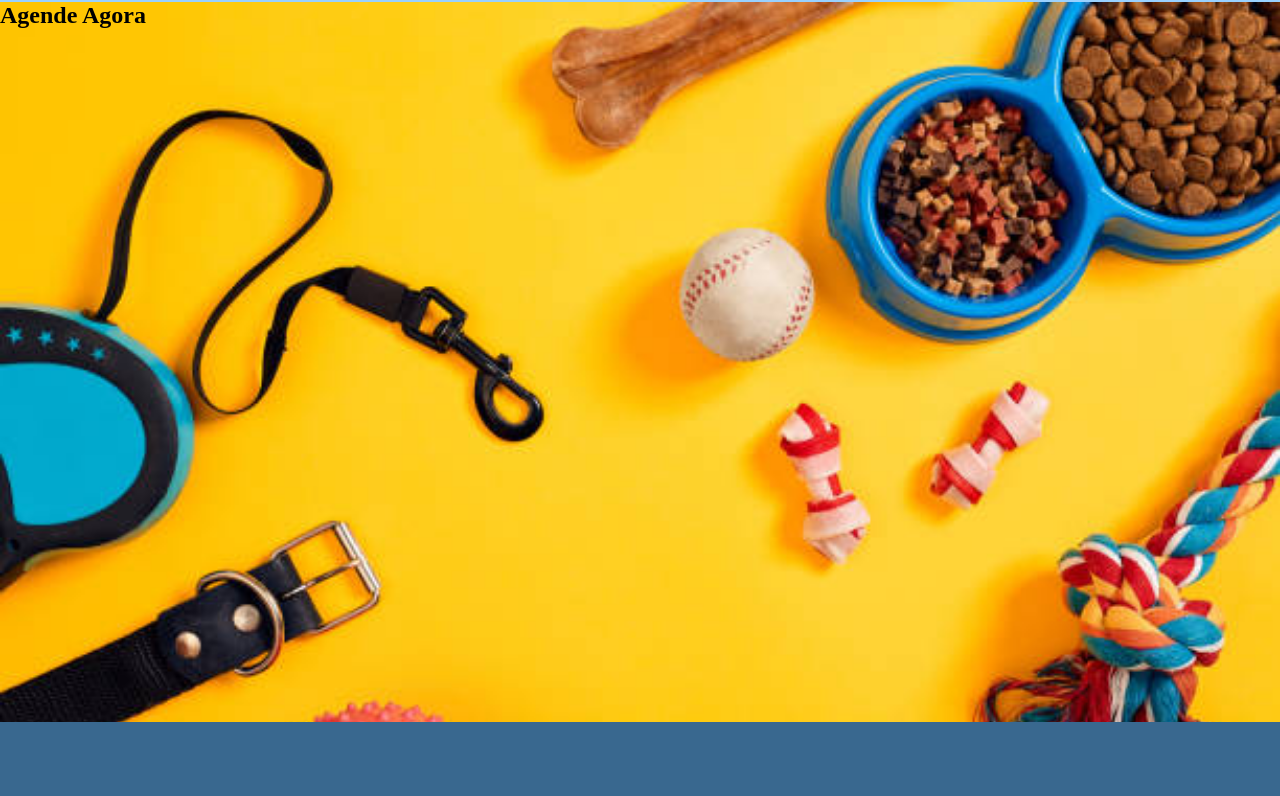
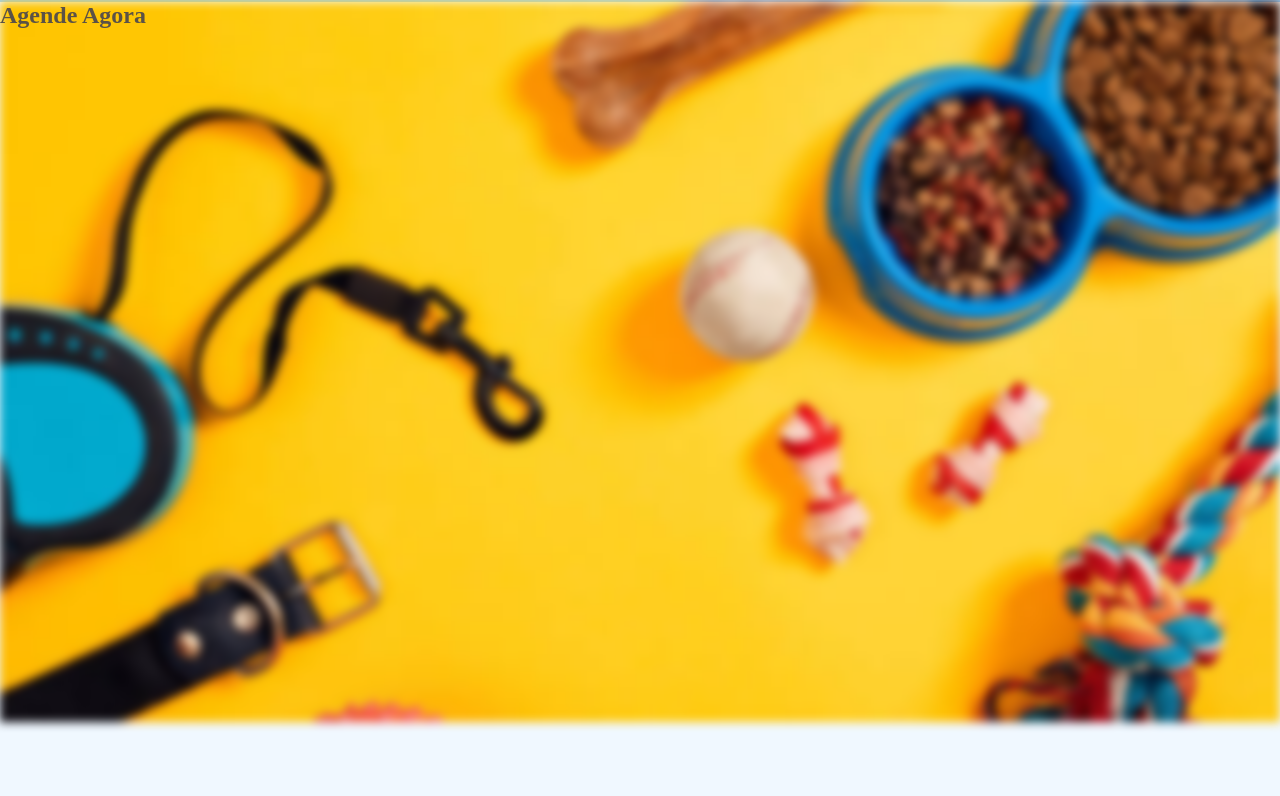
Before and after one commit to ZuksSaturno/Project-petshop, a plain HTML site: page index.html in a window 1280 px wide. Shown: the part 78-874 px from the top of the page. Drawn offline with Linux system fonts and the light colour scheme.

Commit message:
feito back

```diff
--- a/index.html
+++ b/index.html
@@ -43,8 +43,9 @@
         </div>
     </header>
     <main>
-        <section id="tela1">
-                    <h2>Agende Agora</h2>
+        <section id="tela1"></section>
+        <section id="tela1cima">
+                <h2>Agende Agora</h2>
         </section>
         <section id="tela2"></section>
         <section id="tela3"></section>
--- a/style.css
+++ b/style.css
@@ -69,25 +69,25 @@ header>div{
 section{
 height: 90vh;
 }
+
 #tela1{
     position: relative;
     background-image: url(imagens/fundo1.jpg);
     background-repeat: no-repeat;
     background-size: cover;
     background-attachment: fixed;
+    width: 100vw;
+    filter: blur(5px);
+}
+#tela1cima{
+    position: relative;
+    width: 100vw;
+    top: -90vh;
+    color: var(--bejeescuro);
+}
 
-}
-#tela1::before{
-    content: "";
-    position: absolute;
-    backdrop-filter: blur(5px);
-}
-#tela1 h2{
-    position: relative;
-    z-index: 1;
-}
 #tela2{
-    background-color: #39688F;
+    background-color: var(--bejeclaro);
 }
 #tela3{
     background-color: aquamarine;
```
